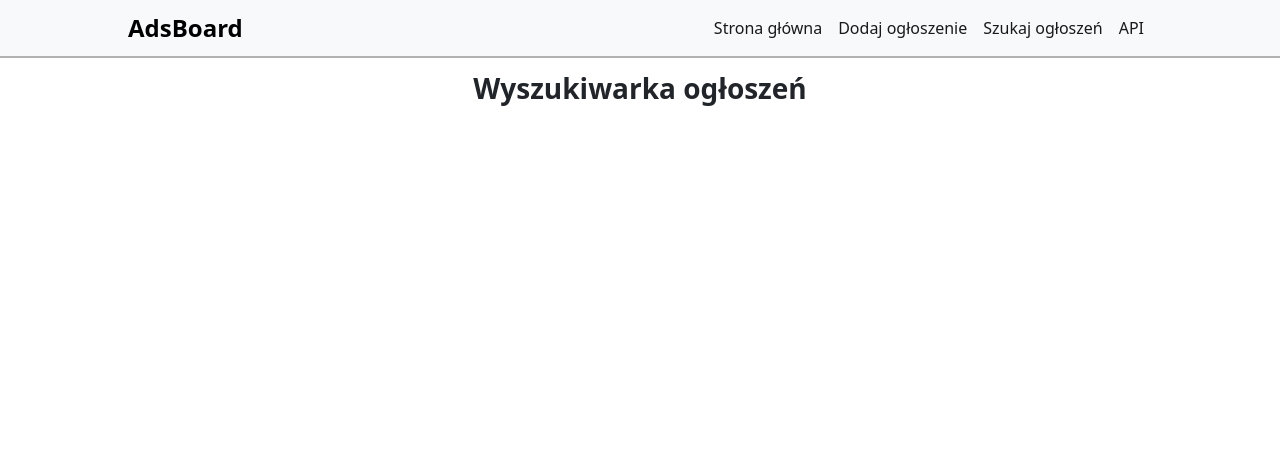
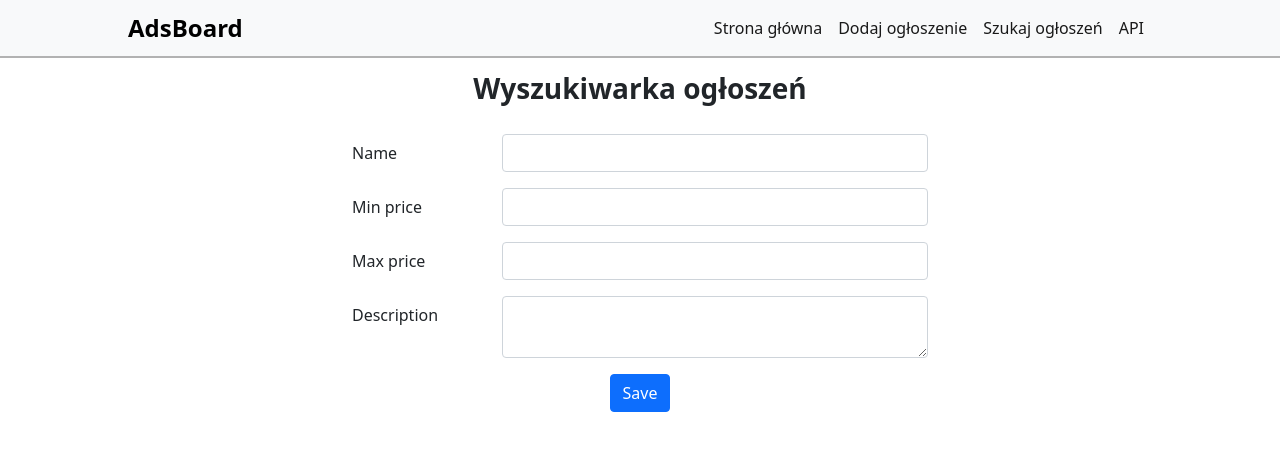
Before and after one commit to BladeStudios/ads-board, a Symfony app: template templates/ad/search.html.twig in a window 1280 px wide. Shown: the top 451 px of the page. Run offline with Twig, Linux system fonts and the light colour scheme; the template is opened without the code that fills it, so the values that code supplies are empty; form fields are guessed from the names that the template uses; some libraries are stand-ins or nearby versions.

Commit message:
Add search form in /ad/search route

```diff
--- a/templates/ad/search.html.twig
+++ b/templates/ad/search.html.twig
@@ -6,6 +6,30 @@
 {{ parent() }}
 <main>
     <h1 class="h1">Wyszukiwarka ogłoszeń</h1>
+    <div class="container">
+    {{ form_start(form) }}
+    <div class="row mb-3">
+        {{ form_label(form.name, null, {'label_attr':{'class':'col-sm-3 col-form-label'}}) }}
+        <div class="col-sm-9">{{ form_widget(form.name, {'attr':{'class':'form-control'}}) }}</div>
+    </div>
+    <div class="row mb-3">
+        {{ form_label(form.min_price, null, {'label_attr':{'class':'col-sm-3 col-form-label'}}) }}
+        <div class="col-sm-9">{{ form_widget(form.min_price, {'attr':{'class':'form-control'}}) }}</div>
+    </div>
+    <div class="row mb-3">
+        {{ form_label(form.max_price, null, {'label_attr':{'class':'col-sm-3 col-form-label'}}) }}
+        <div class="col-sm-9">{{ form_widget(form.max_price, {'attr':{'class':'form-control'}}) }}</div>
+    </div>
+    <div class="row mb-3">
+        {{ form_label(form.description, null, {'label_attr':{'class':'col-sm-3 col-form-label'}}) }}
+        <div class="col-sm-9">{{ form_widget(form.description, {'attr':{'class':'form-control'}}) }}</div>
+    </div>
+    <div class="mb-2 text-center">
+        <span>{{ form_widget(form.save, {'attr': {'class': 'btn btn-primary', 'type': 'button'}}) }}</span>
+    </div>
+    {{ form_rest(form) }}
+    {{ form_end(form) }}
+    </div>
     <div class="container-search text-center">
     {% if ads %}
     {% set count = ads | length %}
```
Also changed, not shown: src/Controller/AdController.php (+6 -1 lines), src/Form/SearchFormType.php (added, +52 -0 lines).
